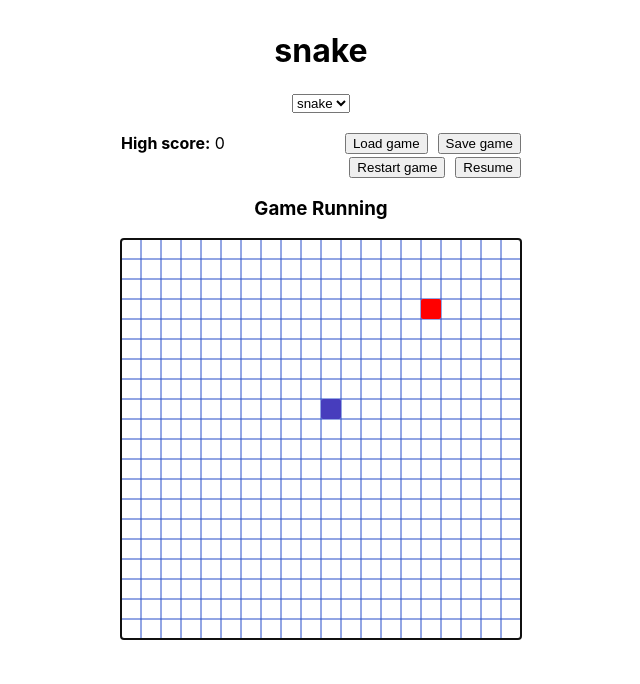
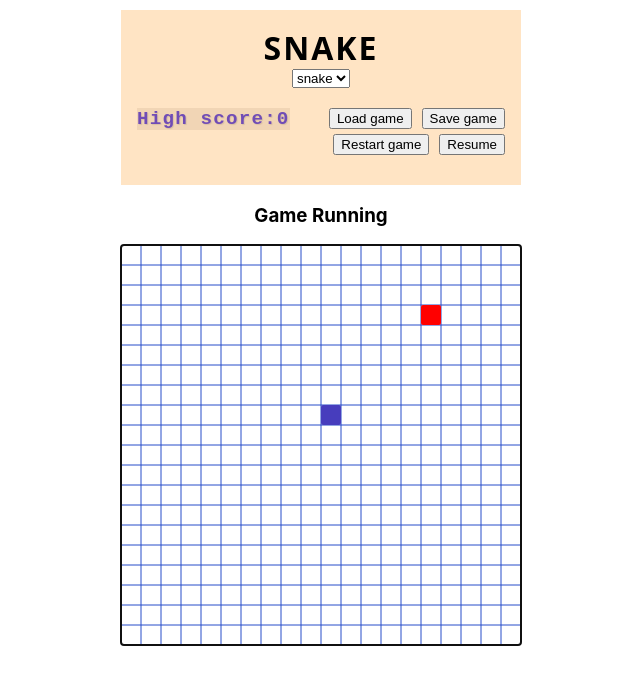
Before and after one commit to notargetbg/svg-playground, a React (Create React App) app: page / in a window 1280 px wide. Shown: the top 684 px of the page, without its empty margins (319-959 px from the left). Built offline with nearby package versions, Linux system fonts and the light colour scheme.

Commit message:
added some swag

```diff
--- a/src/App.css
+++ b/src/App.css
@@ -95,3 +95,30 @@ g.horizontal-lines {
 .game-actions button {
     float: right;
 }
+
+.menu {
+    margin: auto;
+    max-width: 400px;
+    padding: 16px;
+    background-color: bisque;
+    box-sizing: border-box;
+    font-family: monospace;
+    color: black;
+}
+
+.menu h1 {
+    margin: 0;
+    font-size: 2em;
+    letter-spacing: 2px;
+    text-transform: uppercase;
+    font-weight: bold;
+    font-family: 'Open Sans', Arial, sans-serif;
+}
+
+.menu strong {
+    color: rgb(112, 76, 182);
+    font-size: 1.2rem;
+    letter-spacing: 1.2px;
+    background-color: rgb(171 138 109 / 17%);
+    text-shadow: 1px 1px 1px rgba(0, 0, 0, 0.1);
+}
--- a/src/features/game/GameBoard.tsx
+++ b/src/features/game/GameBoard.tsx
@@ -125,16 +125,15 @@ const GameBoard = ({ gameName }: GameBoardProps) => {
     const height = blocksCountV * size
 
     return (
-        <div style={{ height, width }} className={`game-wrapper ${gameName.toLowerCase()}`}
-            tabIndex={0}
-        >
+        <>
+            {/* todo: extract menu to component */}
             <div className='menu'>
                 <h1>{activeGame}</h1>
                 <select onChange={(e) => dispatch({ type: 'SET_GAME', payload: e.target.value })}>
                     {Object.keys(gameBoards).map((game) => <option key={game} value={game}>{game}</option>)}
                 </select>
                 <div className='game-actions'>
-                    <strong>High score:</strong> {score}
+                    <strong>High score:{score}</strong>
 
                     <button onClick={() => handleSaveGame()}>Save game</button>
                     <button style={{marginRight: 10}} onClick={() => handleLoadGame()}>Load game</button> <br />
@@ -145,9 +144,10 @@ const GameBoard = ({ gameName }: GameBoardProps) => {
                     </div>
 
                 </div>
-
-
             </div>
+            <div style={{ height, width }} className={`game-wrapper ${gameName.toLowerCase()}`}
+                tabIndex={0}
+            >
                 {statusMessage && <h3>{statusMessage}</h3>}
                 {/**
                  * Part 1. Add the ability to save and load the game
@@ -168,6 +168,7 @@ const GameBoard = ({ gameName }: GameBoardProps) => {
                     <GridGameboard blocksH={blocksH} blocksV={blocksV} vGap={vGap} hGap={hGap} size={size} />
                 </SnakeGame>
             </div>
+        </>
     );
 }
 
```
Lines whose indentation alone changed are shown as unchanged.
